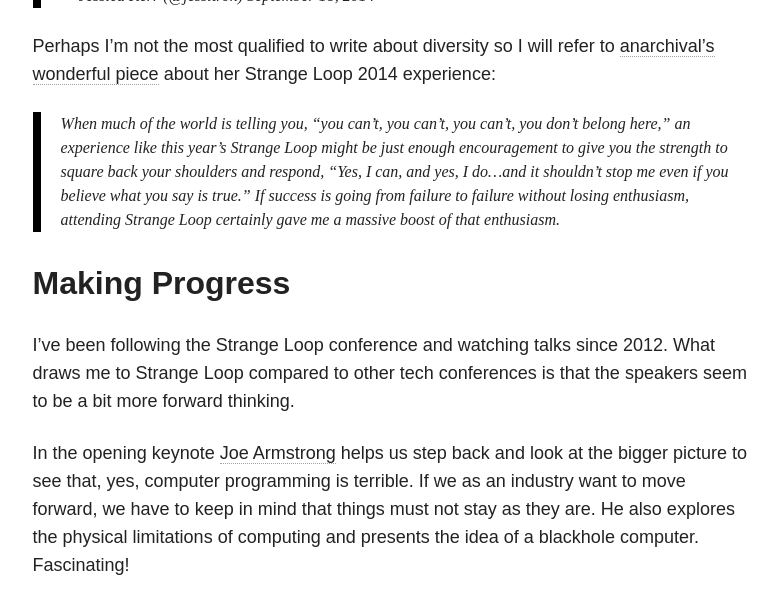
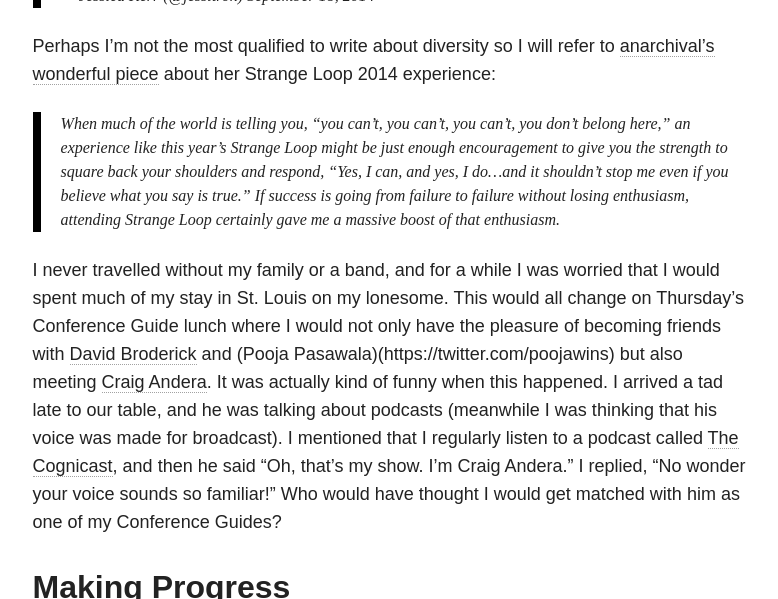
Before and after one commit to krisc/krisc.github.io, a Jekyll site: the page built from _posts/blog/2014-09-24-StrangeLoop2014.md, in a window 1280 px wide and 900 px high, scrolled down 1584 px, cut to the strip 0-599 px from the top of the window. Shown: the whole strip, without its empty margins (347-1125 px from the left). Built offline with Jekyll 4.4.1, drawn with Linux system fonts in a browser that asks for light colours; nearby versions of some CDN libraries; comment, search, counter and statistics services are not loaded.

Commit message:
conference guide lunch

```diff
--- a/_posts/blog/2014-09-24-StrangeLoop2014.md
+++ b/_posts/blog/2014-09-24-StrangeLoop2014.md
@@ -21,6 +21,8 @@
 Perhaps I'm not the most qualified to write about diversity so I will refer to [anarchival's wonderful piece](http://anarchival.net/Strange-Loop/) about her Strange Loop 2014 experience:
 
 <blockquote>When much of the world is telling you, “you can’t, you can’t, you can’t, you don’t belong here,” an experience like this year’s Strange Loop might be just enough encouragement to give you the strength to square back your shoulders and respond, “Yes, I can, and yes, I do…and it shouldn’t stop me even if you believe what you say is true.” If success is going from failure to failure without losing enthusiasm, attending Strange Loop certainly gave me a massive boost of that enthusiasm.</blockquote>
+
+I never travelled without my family or a band, and for a while I was worried that I would spent much of my stay in St. Louis on my lonesome. This would all change on Thursday's Conference Guide lunch where I would not only have the pleasure of becoming friends with [David Broderick](https://twitter.com/Brodlist) and (Pooja Pasawala)(https://twitter.com/poojawins) but also meeting [Craig Andera](https://twitter.com/craigandera). It was actually kind of funny when this happened. I arrived a tad late to our table, and he was talking about podcasts (meanwhile I was thinking that his voice was made for broadcast). I mentioned that I regularly listen to a podcast called [The Cognicast](http://blog.cognitect.com/cognicast), and then he said "Oh, that's my show. I'm Craig Andera." I replied, "No wonder your voice sounds so familiar!" Who would have thought I would get matched with him as one of my Conference Guides?
 
 ##Making Progress
 I've been following the Strange Loop conference and watching talks since 2012. What draws me to Strange Loop compared to other tech conferences is that the speakers seem to be a bit more forward thinking.
```
